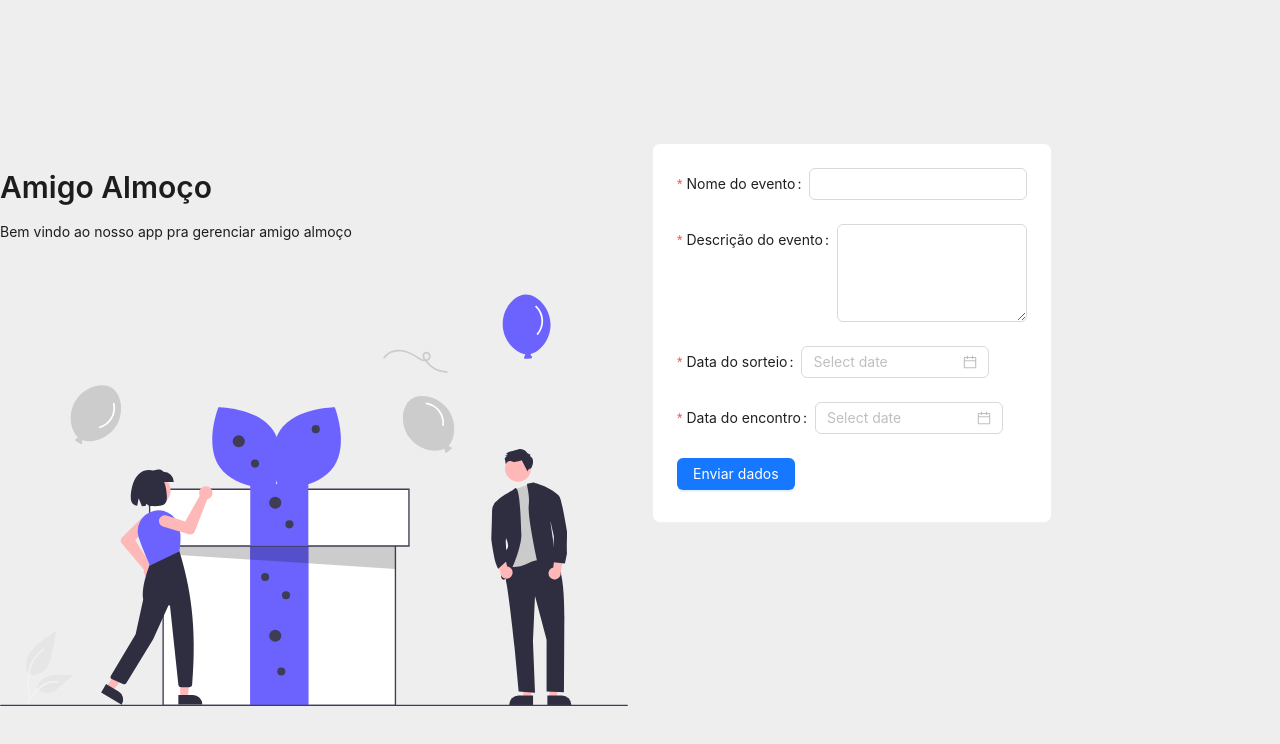
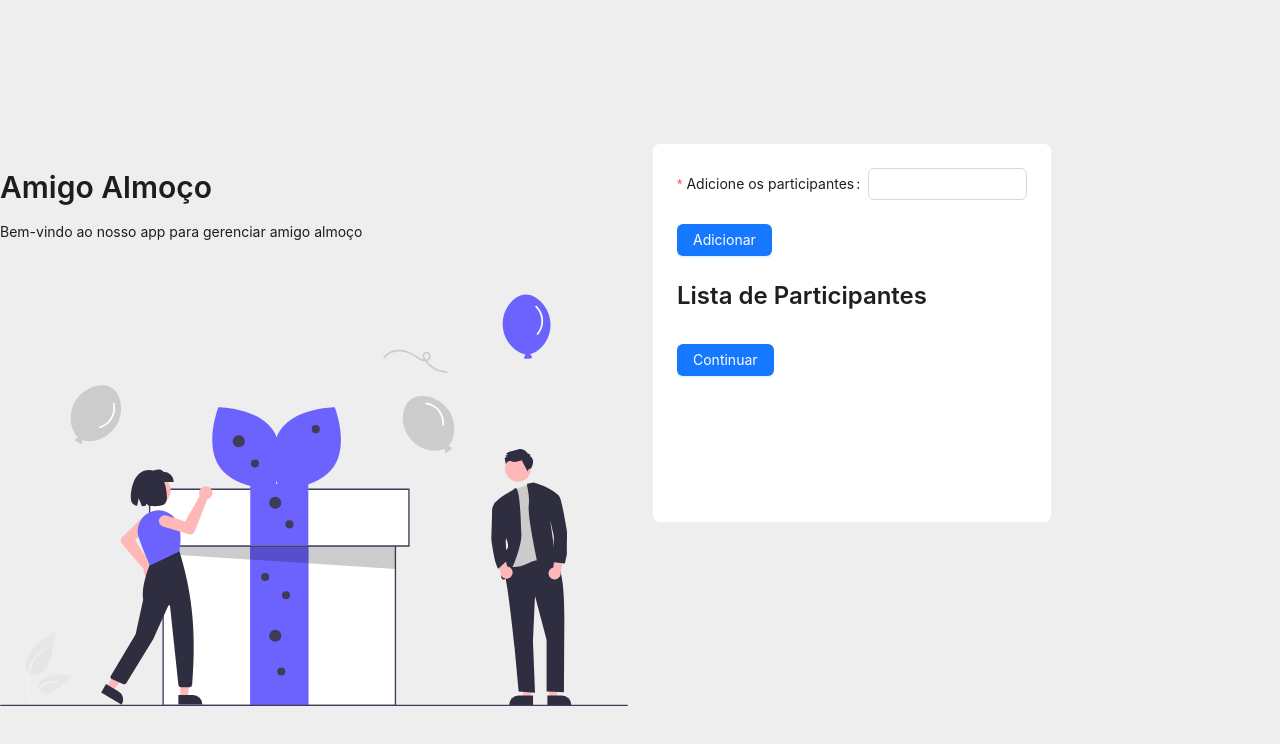
Before and after one commit to ClauMpFreitas/projeto-amigo-secreto, a React (Vite) app: page /addpeople in a window 1280 px wide. Shown: the top 744 px of the page. Built offline with nearby package versions, Linux system fonts and the light colour scheme; the HTML template or start-up script is replaced by a standard one.

Commit message:
Alteração de criação das rotas e da página AddPeople

```diff
--- /dev/null
+++ b/src/AddPeople/AddPeople.tsx
@@ -0,0 +1,69 @@
+import { useState } from "react";
+import { Button, Card, Col, Form, Input, Row, Typography } from "antd";
+import { GiftAndPersonsSvg } from "../assets/Svgs/GiftAndPersonsSvg";
+import { useNavigate } from 'react-router-dom';
+
+export function AddPeople() {
+  const [participants, setParticipants] = useState<string[]>([]);
+  const [form] = Form.useForm();
+
+  const navigate = useNavigate();
+
+  const onFinish = (values: { addpeople: string }) => {
+    setParticipants([...participants, values.addpeople]);
+    form.resetFields();
+  };
+
+  const onSendParticipants = () => {
+    console.log(participants);
+  };
+
+  const onNextPage = () => {
+    navigate('/watchevent');
+  };
+
+  return (
+    <>
+      <Row gutter={24}>
+        <Col span={12}>
+          <Typography.Title level={2}>Amigo Almoço</Typography.Title>
+          <Typography.Text>
+            Bem-vindo ao nosso app para gerenciar amigo almoço
+          </Typography.Text>
+          <GiftAndPersonsSvg />
+        </Col>
+        <Col span={12}>
+          <Card style={{ width: 400, height: 380 }}>
+            <Form form={form} name="eventForm" onFinish={onFinish}>
+              <Form.Item
+                name="addpeople"
+                label="Adicione os participantes"
+                rules={[
+                  { required: true, message: "Insira o nome do participante." },
+                ]}
+              >
+                <Input />
+              </Form.Item>
+              <Form.Item>
+                <Button type="primary" htmlType="submit" onClick={onSendParticipants}>
+                  Adicionar
+                </Button>
+              </Form.Item>
+            </Form>
+            <Typography.Title level={3}>Lista de Participantes</Typography.Title>
+            <Row gutter={16}>
+              {participants.map((participant, index) => (
+                <Col span={6} key={index}>
+                  <Typography.Text>{participant}</Typography.Text>
+                </Col>
+              ))}
+            </Row>
+            <Button type="primary" onClick={onNextPage} style={{ marginTop: '20px' }}>
+              Continuar
+            </Button>
+          </Card>
+        </Col>
+      </Row>
+    </>
+  );
+}
--- a/src/App.tsx
+++ b/src/App.tsx
@@ -1,12 +1,20 @@
-import { ScreenSC } from './AppStyles'
-import { HomePage } from './HomePage/HomePage'
+import { BrowserRouter as Router, Route, Routes } from 'react-router-dom';
+import { ScreenSC } from './AppStyles';
+import { HomePage } from './HomePage/HomePage';
+import { AddPeople } from './AddPeople/AddPeople';
 
 function App() {
 
   return (
-    <ScreenSC>
-     <HomePage/>
-    </ScreenSC>
+    <Router>
+      <ScreenSC>
+        <Routes>
+          <Route path="/" element={<HomePage />} />
+          <Route path="/addpeople" element={<AddPeople />} />
+          <Route path="/watchevent" element={null} />
+        </Routes>
+      </ScreenSC>
+    </Router>
   )
 }
 
--- a/src/HomePage/HomePage.tsx
+++ b/src/HomePage/HomePage.tsx
@@ -2,6 +2,7 @@ import { Button, Card, Col, DatePicker, Form, Input, Row, Typography, notificati
 import { GiftAndPersonsSvg } from "../assets/Svgs/GiftAndPersonsSvg";
 import TextArea from "antd/es/input/TextArea";
 import moment, { Moment } from "moment";
+import { useNavigate } from 'react-router-dom';
 
 export type CustomValidationError = {
     message: string;
@@ -49,10 +50,13 @@ const validateDate = (dateEncontro: Moment | undefined, dateSorteio: Moment | un
   };
 
 export function HomePage() {
+    const navigate = useNavigate();
+
     const onFinish = (values: { dataencontro: Moment, datasorteio: Moment }) => {
         try {
             validateDate(values.dataencontro, values.datasorteio);
             showInfoNotification('Sucesso', NOTIFICATION_MESSAGES.SUCCESS_SUBMIT);
+            navigate('/addpeople');
         } catch (error) {
             console.error(isCustomValidationError(error) ? error.message : 'Ocorreu um erro desconhecido.');
         }
```
Also changed, not shown: src/AddPeople/AddPeopleStyles.ts (added, +7 -0 lines).
